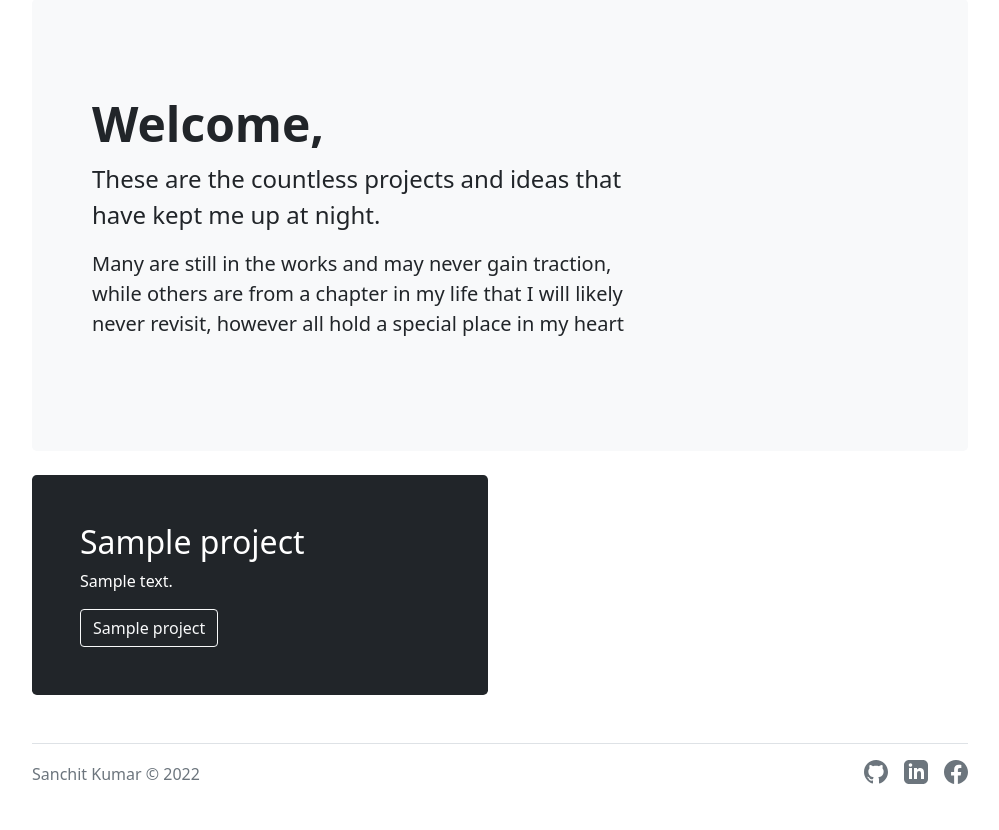
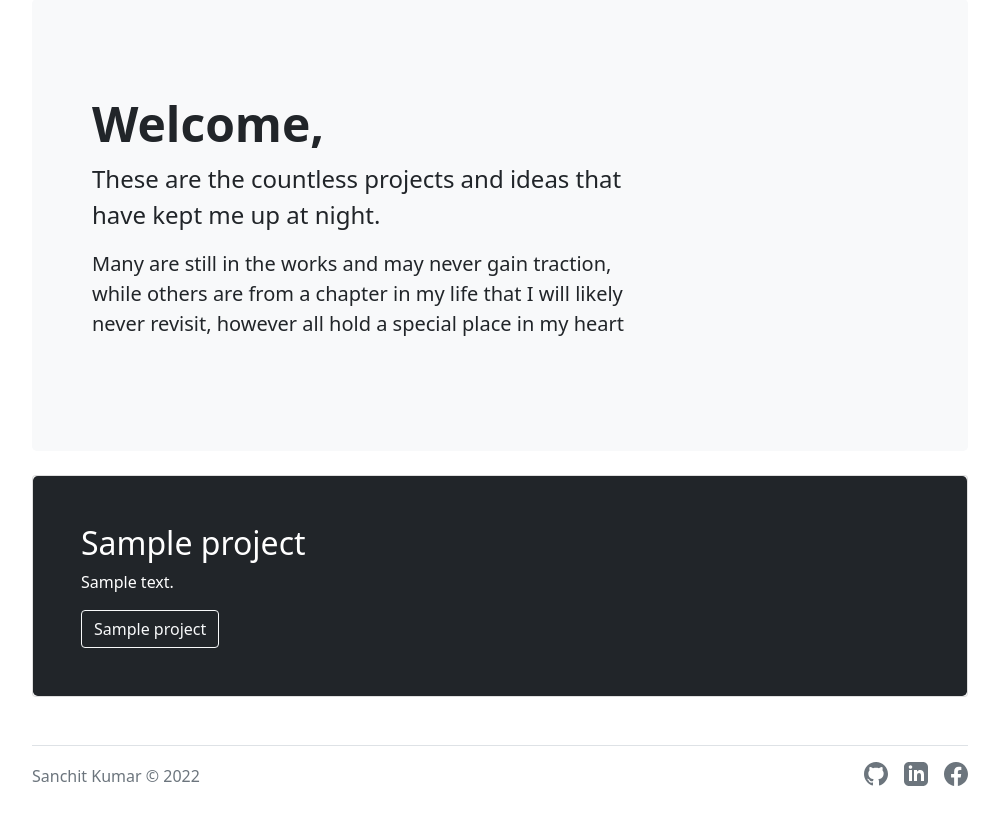
Before and after one commit to imachocolateman/portfolio-hub, a Django app: page /home/ in a window 1280 px wide. Shown: the part 85-915 px from the top of the page, without its empty margins (140-1139 px from the left). Before the commit the page ends 869 px from the top, so only its background shows below. Run offline with Django 4.2, Linux system fonts and the light colour scheme; tables that the repository leaves empty hold one stand-in row (values such as "Sample post"); some libraries are stand-ins or nearby versions.

Commit message:
Updated cards home.html

```diff
--- a/projects/models.py
+++ b/projects/models.py
@@ -30,7 +30,7 @@ class Project(models.Model):
 	last_updated = models.DateTimeField(auto_now=True, editable=False)
 
 	project_start_date = models.DateField()
-	project_end_date = models.DateField(blank=True)
+	project_end_date = models.DateField(blank=True, null=True)
 
 	tag = TaggableManager()
 	bg_image = models.ImageField(upload_to=project_directory_path)
--- a/projects/templates/home.html
+++ b/projects/templates/home.html
@@ -14,7 +14,9 @@
 {% endblock %}
 
 {% block content %}
+<div class="card-group">
 	{% for project in object_list %}
 		{% include 'projects/project_card.html' %}
 	{% endfor %}
+</div>
 {% endblock %}
--- a/projects/templates/projects/project_card.html
+++ b/projects/templates/projects/project_card.html
@@ -1,4 +1,4 @@
-<div class="col-md-6">
+<div class="col-md-6 card">
 	<div class="h-100 p-5 text-white bg-dark rounded-3">
 		<h2>{{ project.title }}</h2>
 		<p>{{ project.summary }}</p>
```
Also changed, not shown: projects/migrations/0008_alter_project_project_end_date.py (added), 1 other file.
